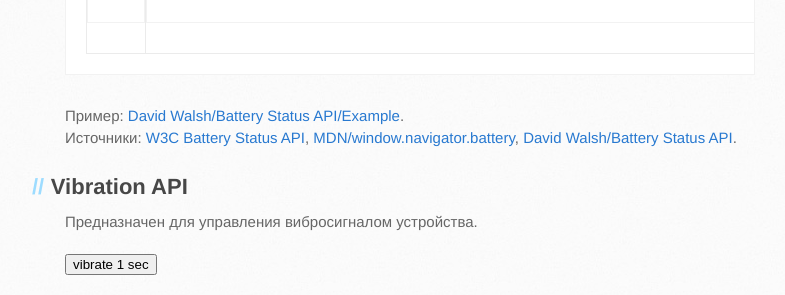
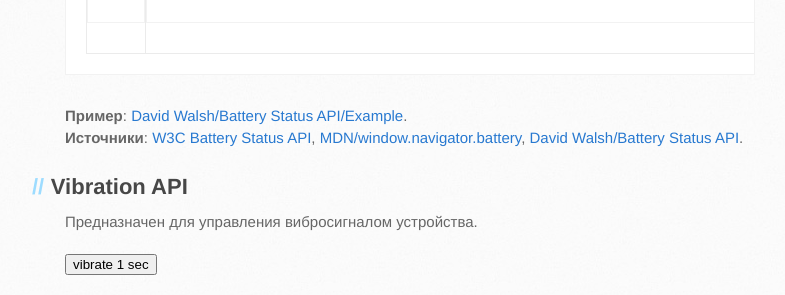
Before and after one commit to sergeymakoveev/sergeymakoveev.github.com, a Jekyll site: the page built from _posts/2013-01-16-frontend-trends.md, in a window 1280 px wide. Shown: the part 2645-2940 px from the top of the page, without its empty margins (105-890 px from the left). Built offline with Jekyll 4.4.1, drawn with Linux system fonts in a browser that asks for light colours; nearby versions of some CDN libraries; some web fonts are replaced; Markdown is read by kramdown in place of the engine named in the settings.

Commit message:
[edit] stylesheet

```diff
--- a/stylesheets/stylesheet.css
+++ b/stylesheets/stylesheet.css
@@ -221,6 +221,13 @@
 
 }
 
+em {
+    font-family: 'Neucha', 'Helvetica Neue', Helvetica, Arial, serif;
+}
+
+strong {
+    font-weight: bold;
+}
 
 /* GENERAL ELEMENT TYPE STYLES */
 
```
